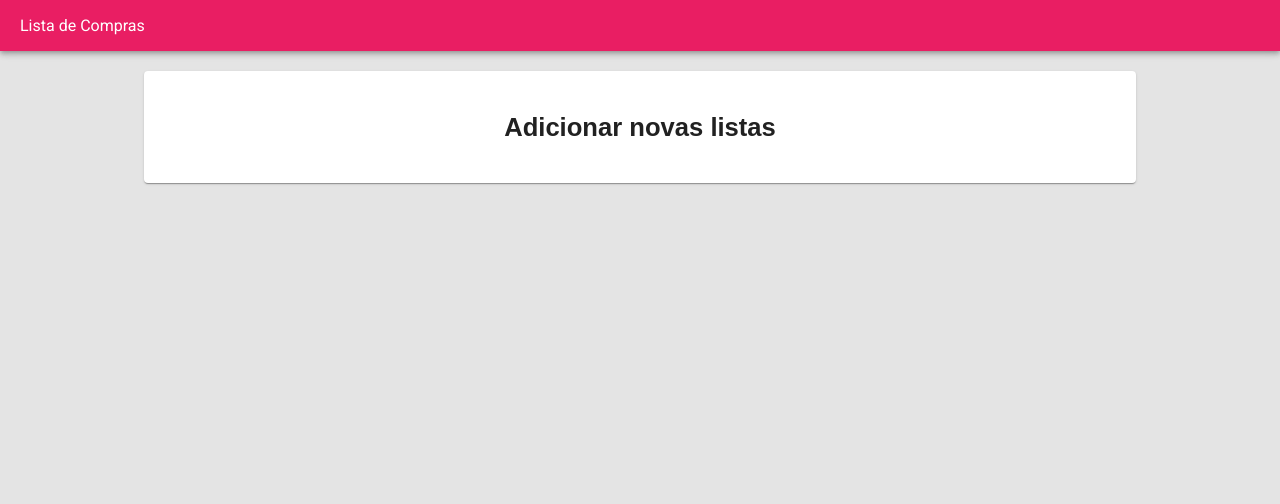
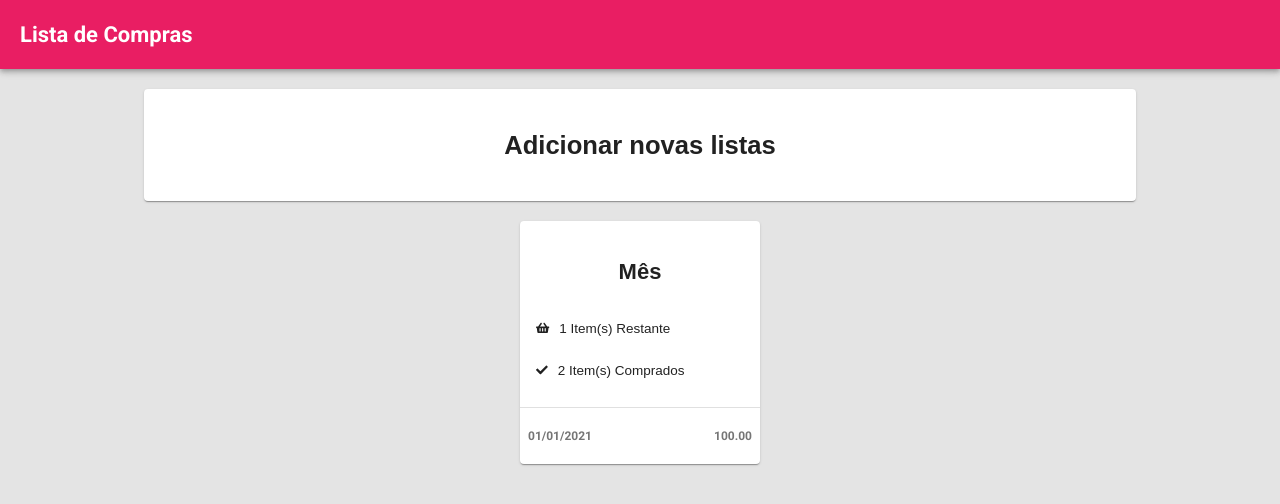
Before and after one commit to assoares383/shopping-list, a React (Create React App) app: page / in a window 1280 px wide. Shown: the top 504 px of the page. Built offline with nearby package versions, Linux system fonts and the light colour scheme.

Commit message:
refactoring the home page

```diff
--- a/src/App.css
+++ b/src/App.css
@@ -1,3 +1,8 @@
-.title {
+.header {
   padding: 0 20px;
 }
+
+.title {
+  font-size: 22px;
+  font-weight: 700;
+}
--- a/src/App.js
+++ b/src/App.js
@@ -1,5 +1,5 @@
 import { createMuiTheme } from "@material-ui/core/styles";
-import MuiThemeProvider from "@material-ui/core/styles/MuiThemeProvider";
+import { MuiThemeProvider } from "@material-ui/core/styles";
 
 import Header from "./components/Header";
 
--- /dev/null
+++ b/src/components/CustomCard/index.js
@@ -0,0 +1,27 @@
+import Card from "@material-ui/core/Card";
+import CardActionArea from "@material-ui/core/CardActionArea";
+import CardContent from "@material-ui/core/CardContent";
+import CardActions from "@material-ui/core/CardActions";
+import Divider from "@material-ui/core/divider";
+
+import "./styles.css";
+
+const CustomCard = (props) => {
+  return (
+    <div className={props.containerClass}>
+      <Card className="card">
+        <CardActionArea className="card-action-area">
+          <CardContent className="card-content">{props.children}</CardContent>
+        </CardActionArea>
+        {props.footer && (
+          <>
+            <Divider />
+            <CardActions className="card-footer">{props.footer}</CardActions>
+          </>
+        )}
+      </Card>
+    </div>
+  );
+};
+
+export default CustomCard;
--- /dev/null
+++ b/src/components/CustomCard/styles.css
@@ -0,0 +1,49 @@
+.new-list-container .card {
+  width: 100%;
+  display: flex;
+  flex-direction: column;
+}
+
+.new-list-container .card-action-area {
+  flex: 1;
+}
+
+.new-list-container .card-content {
+  display: flex;
+  justify-content: center;
+}
+
+.new-list-container .card-content p {
+  font-weight: 700;
+  font-size: 1.6rem;
+}
+
+.list-container .list-card-body {
+  width: 100%;
+  text-align: center;
+  font-weight: 400;
+}
+
+.list-container .list-card-item {
+  display: flex;
+  align-items: center;
+  font-size: 13.5px;
+}
+
+.list-container .list-card-item svg {
+  margin-right: 10px;
+}
+
+.card-footer {
+  height: 40px;
+}
+
+.card-footer .list-footer {
+  display: flex;
+  justify-content: space-between;
+  align-items: center;
+  flex: 1;
+  font-size: 12px;
+  font-weight: 700;
+  color: #757575;
+}
--- a/src/index.css
+++ b/src/index.css
@@ -5,4 +5,5 @@ body {
   -webkit-font-smoothing: antialiased;
   -moz-osx-font-smoothing: grayscale;
   background-color: #e4e4e4;
+  box-sizing: border-box;
 }
--- a/src/pages/Home/index.js
+++ b/src/pages/Home/index.js
@@ -1,22 +1,69 @@
-import Card from "@material-ui/core/Card";
-import CardActionArea from "@material-ui/core/CardActionArea";
-import CardContent from "@material-ui/core/CardContent";
+import CustomCard from "../../components/CustomCard";
+
+import { FontAwesomeIcon } from "@fortawesome/react-fontawesome";
+import { faShoppingBasket, faCheck } from "@fortawesome/free-solid-svg-icons";
 
 import "./styles.css";
 
 const Home = (props) => (
   <div className="page-container">
-    <div className="new-list-container">
+    <CustomCard containerClass="new-list-container">
+      <div>
+        <p className="title">Adicionar novas listas</p>
+      </div>
+    </CustomCard>
+
+    <CustomCard
+      containerClass="list-container"
+      footer={
+        <div className="list-footer">
+          <p>01/01/2021</p>
+          <p>100.00</p>
+        </div>
+      }
+    >
+      <div>
+        <p className="title">Mês</p>
+        <div className="list-card-body">
+          <div className="list-card-item">
+            <FontAwesomeIcon icon={faShoppingBasket} size="sm" />
+            <p>1 Item(s) Restante</p>
+          </div>
+          <div className="list-card-item">
+            <FontAwesomeIcon icon={faCheck} size="sm" />
+            <p>2 Item(s) Comprados</p>
+          </div>
+        </div>
+      </div>
+    </CustomCard>
+    {/*
+
+    <div className="list-container">
       <Card className="card">
         <CardActionArea className="card-action-area">
           <CardContent className="card-content">
             <div>
-              <p className="title">Adicionar novas listas</p>
+              <p className="title">Mês</p>
+              <div className="list-card-body">
+                <div className="list-card-item">
+                  <FontAwesomeIcon icon={faShoppingBasket} size="sm" />
+                  <p>1 Item(s) Restante</p>
+                </div>
+                <div className="list-card-item">
+                  <FontAwesomeIcon icon={faCheck} size="sm" />
+                  <p>2 Item(s) Comprados</p>
+                </div>
+              </div>
             </div>
           </CardContent>
         </CardActionArea>
+        <Divider />
+        <CardActions className="card-footer">
+          <p>01/01/2021</p>
+          <p>100.00</p>
+        </CardActions>
       </Card>
-    </div>
+    </div> */}
   </div>
 );
 
--- a/src/pages/Home/styles.css
+++ b/src/pages/Home/styles.css
@@ -9,22 +9,11 @@
   width: 80%;
 }
 
-.new-list-container .card {
-  width: 100%;
-  display: flex;
-  flex-direction: column;
+.list-container {
+  width: 240px;
+  margin: 20px;
 }
 
-.new-list-container .card-action-area {
-  flex: 1;
+.list-container .title {
+  text-align: center;
 }
-
-.new-list-container .card-content {
-  display: flex;
-  justify-content: center;
-}
-
-.new-list-container .card-content p {
-  font-weight: 700;
-  font-size: 1.6rem;
-}
```
Also changed, not shown: 1 other file (tests, documents, lock files or other folders).
